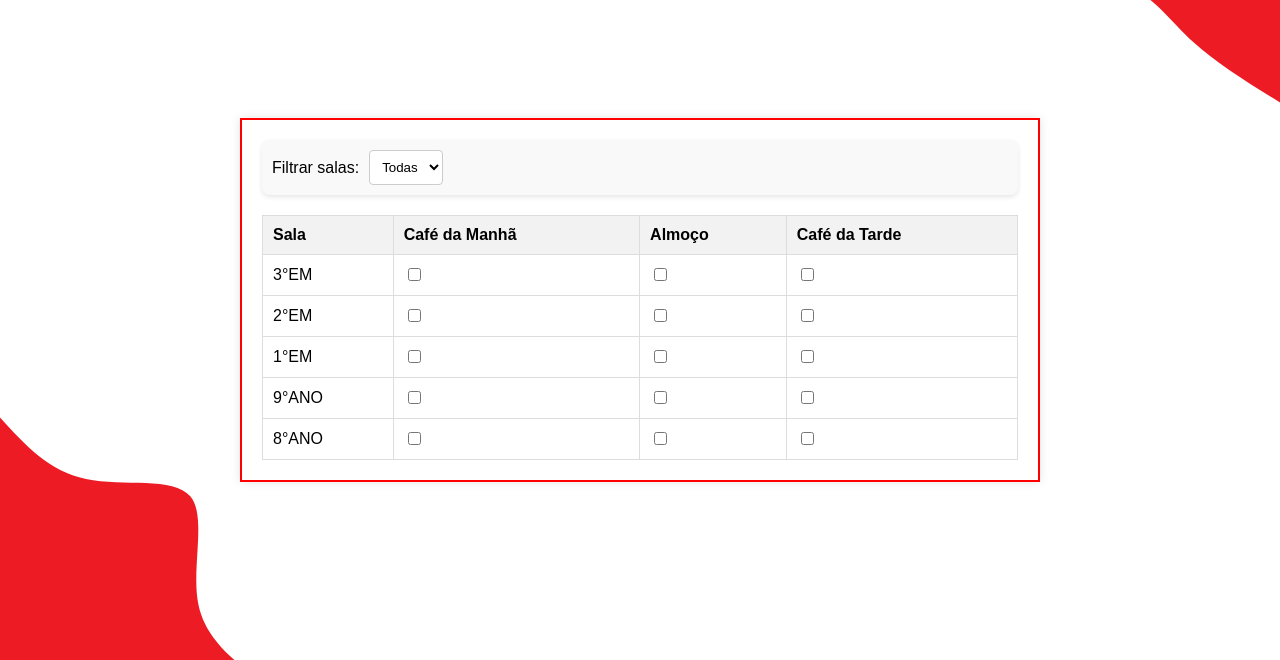
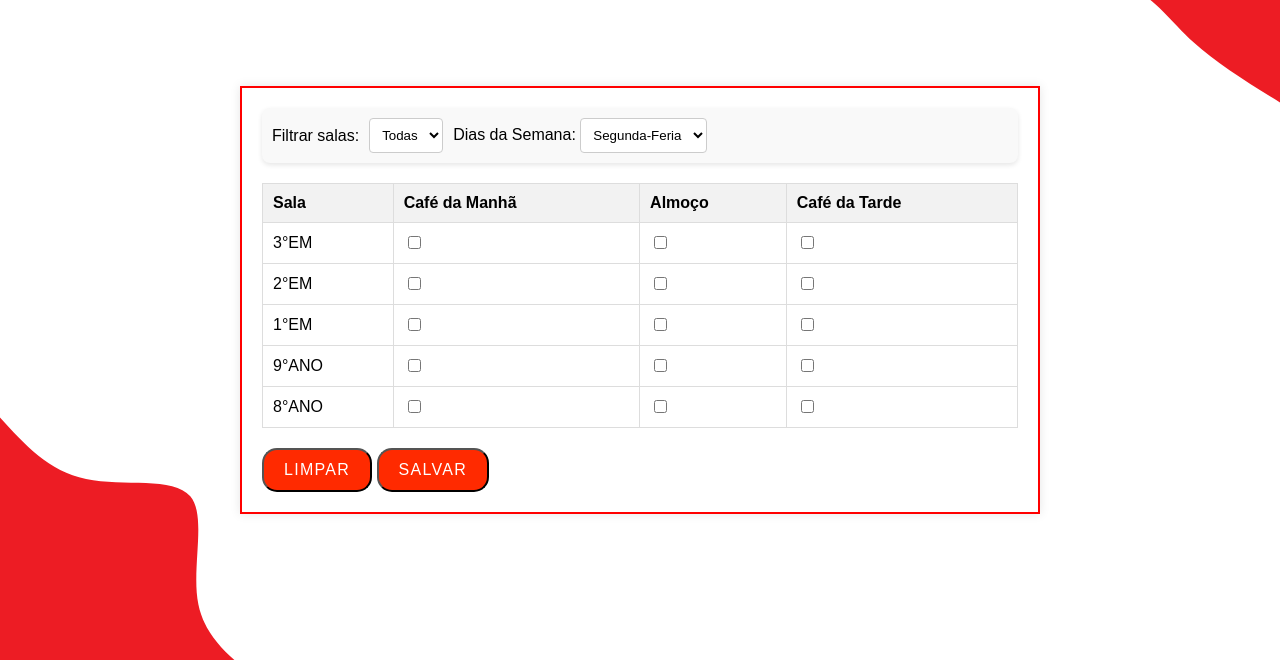
Before and after one commit to DaviGeraldoDev/Projeto-SESI, a Flask app: template Front/templates/GerenciamentoAcesso.html in a window 1280 px wide. Shown: the part 140-800 px from the top of the page. Run offline with Flask 3, Linux system fonts and the light colour scheme; the template is opened without the code that fills it, so the values that code supplies are empty.

Commit message:
Gerenciamento Acesso adicionado botões

```diff
--- a/Front/js/GerenciamentoAcesso.js
+++ b/Front/js/GerenciamentoAcesso.js
@@ -10,3 +10,10 @@ document.getElementById('filtro').addEventListener('change', function() {
         }
     });
 });
+
+function apagarEscolha() {
+    const checkboxes = document.querySelectorAll('input[type="checkbox"]');
+    checkboxes.forEach((checkbox) => {
+        checkbox.checked = false;
+    });
+}
--- a/Front/styles/GerenciamentoAcesso.css
+++ b/Front/styles/GerenciamentoAcesso.css
@@ -62,6 +62,15 @@ table {
     box-shadow: 0 2px 5px rgba(0, 0, 0, 0.1);
 }
 
+dia{
+    margin-bottom: 20px;
+    gap: 10px;
+    padding: 10px;
+    background-color: #f9f9f9;
+    border-radius: 8px;
+    box-shadow: 0 2px 5px rgba(0, 0, 0, 0.1);
+}
+
 select{
     padding: 8px;
     border: 1px solid #ccc;
@@ -82,3 +91,19 @@ th, td {
 th {
     background-color: #f2f2f2;
 }
+
+
+    button {
+        padding: 10px 20px;
+        border-radius: 15px;
+        line-height: 1.25;
+        background: #ff2a00;
+        text-decoration: none;
+        user-select: none;
+        color: white;
+        font-size: 16px;
+        letter-spacing: .08em;
+        text-transform: uppercase;
+        position: relative;
+        margin-top: 20px;
+      }
--- a/Front/templates/GerenciamentoAcesso.html
+++ b/Front/templates/GerenciamentoAcesso.html
@@ -23,6 +23,16 @@
             <option value="B">B</option>
             <option value="C">C</option>
         </select>
+        <div class="dia">
+            <label for="dia">Dias da Semana:</label>
+            <select id="dia">
+                <option value="Segunda-Feria">Segunda-Feria</option>
+                <option value="Terça-Feira">Terça-Feira</option>
+                <option value="Quarta-Feira">Quarta-Feira</option>
+                <option value="Quinta-Feira">Quinta-Feira</option>
+                <option value="Sexta-Feira">Sexta-Feira</option>
+            </select>
+        </div>
     </div>
     <table>
         <thead>
@@ -37,7 +47,7 @@
             <tr class="categoria-A ">
                 <td>3°EM</td>
                 <td>
-                    <input type="checkbox">
+                    <input type="checkbox" id="checkbox">
                 </td>
                 <td>
                     <input type="checkbox">
@@ -96,6 +106,8 @@
             </tr>
         </tbody>
     </table>
+    <button type="submit" onclick="apagarEscolha()">Limpar</button>
+    <button type="submit" onclick="alert('Informações Salvas')">Salvar</button>
 </div>
 
 <script src="/Front/js/GerenciamentoAcesso.js"></script>
```
